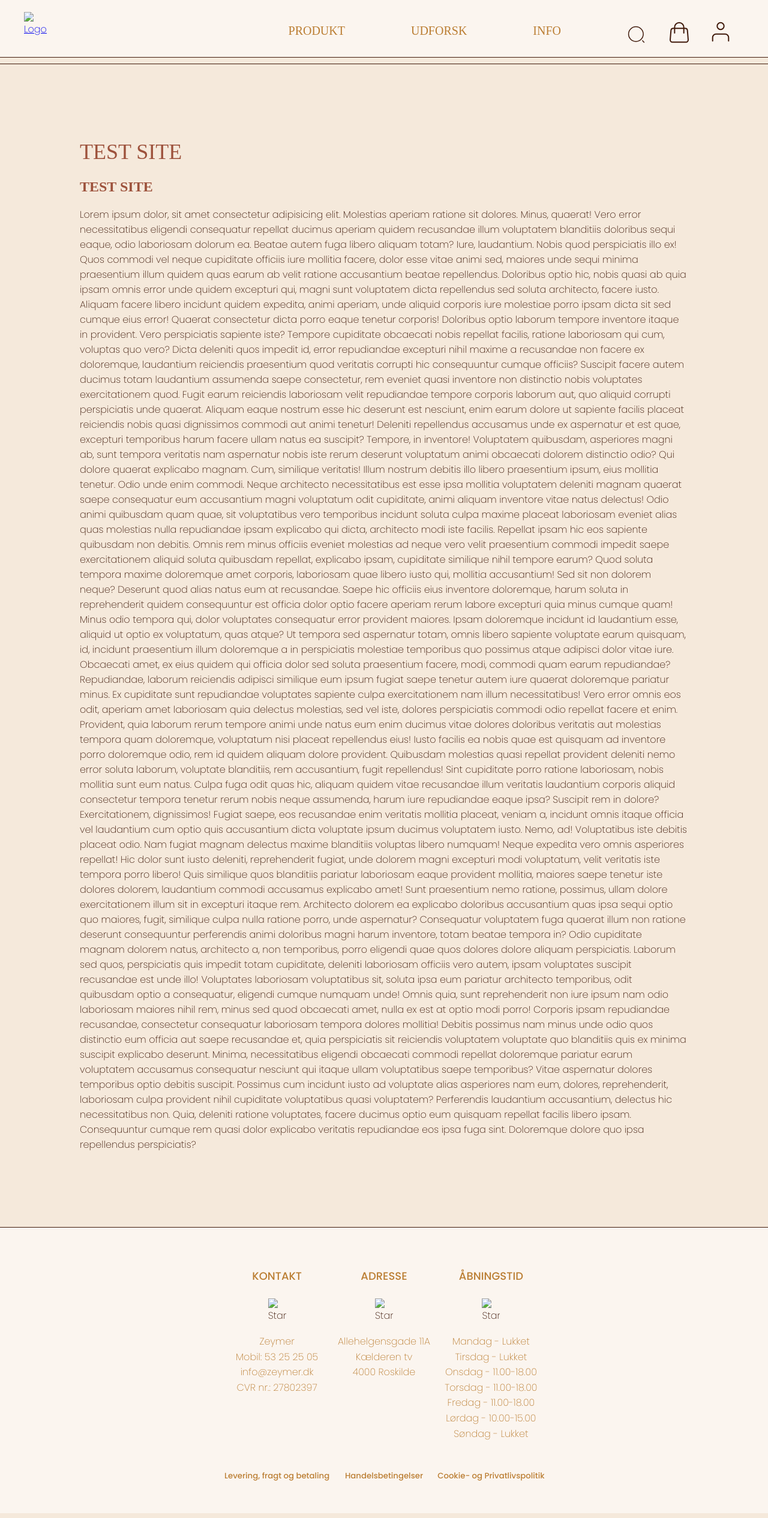
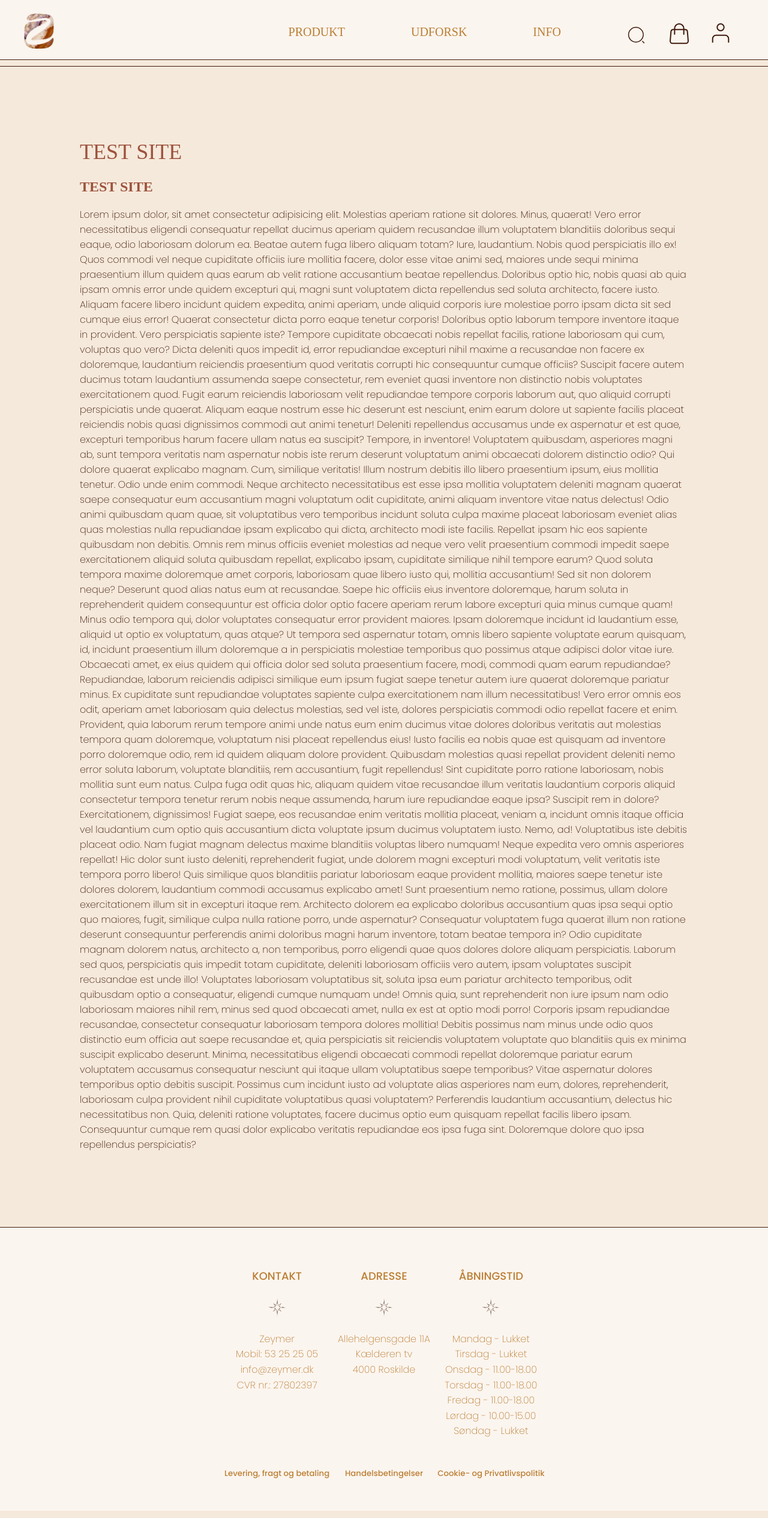
Before and after one commit to C-zino/sitet, a plain HTML site: page header.html in a window 1280 px wide. Shown: the whole page at 60% size. Drawn offline with Linux system fonts and the light colour scheme; a web font is replaced by a local one.

Commit message:
First publish

```diff
--- a/header.html
+++ b/header.html
@@ -29,9 +29,9 @@
                 </svg>
               </a>
               <ul class="dropdown-menu">
-                <li><a href="../site/produkt.html">PRODUKT</a></li>
-                <li><a href="../site/udforsk.html">UDFORSK</a></li>
-                <li><a href="../site/info.html">INFO</a></li>
+                <li><a href="produkt.html">PRODUKT</a></li>
+                <li><a href="udforsk.html">UDFORSK</a></li>
+                <li><a href="info.html">INFO</a></li>
               </ul>
             </li>
 
@@ -58,7 +58,7 @@
 
           <li class="logo">
             <a href="index.html">
-              <img src="../virksomhedssite_zeymer/img/logo.webp" alt="Logo" />
+              <img src="img/logo.webp" alt="Logo" />
             </a>
           </li>
 
@@ -106,16 +106,12 @@
         </section>
         <section class="nav-container-web">
           <a href="index.html">
-            <img
-              class="logo"
-              src="../virksomhedssite_zeymer/img/logo.webp"
-              alt="Logo"
-            />
+            <img class="logo" src="img/logo.webp" alt="Logo" />
           </a>
           <ul class="nav-links">
-            <li><a href="../site/produkt.html">PRODUKT</a></li>
-            <li><a href="../site/udforsk.html">UDFORSK</a></li>
-            <li><a href="../site/info.html">INFO</a></li>
+            <li><a href="produkt.html">PRODUKT</a></li>
+            <li><a href="udforsk.html">UDFORSK</a></li>
+            <li><a href="info.html">INFO</a></li>
             <li class="search">
               <a href="#">
                 <svg
@@ -300,11 +296,7 @@
       <div class="grid1-1-1">
         <div class="contact">
           <h4>KONTAKT</h4>
-          <img
-            class="star"
-            src="../virksomhedssite_zeymer/img/star.webp"
-            alt="Star"
-          />
+          <img class="star" src="img/star.webp" alt="Star" />
           <p>Zeymer</p>
           <p>Mobil: 53 25 25 05</p>
           <p>info@zeymer.dk</p>
@@ -312,11 +304,7 @@
         </div>
         <div class="adress">
           <h4>ADRESSE</h4>
-          <img
-            class="star"
-            src="../virksomhedssite_zeymer/img/star.webp"
-            alt="Star"
-          />
+          <img class="star" src="img/star.webp" alt="Star" />
           <p>Allehelgensgade 11A</p>
           <p>Kælderen tv</p>
           <p>4000 Roskilde</p>
@@ -324,11 +312,7 @@
 
         <div class="hours">
           <h4>ÅBNINGSTID</h4>
-          <img
-            class="star"
-            src="../virksomhedssite_zeymer/img/star.webp"
-            alt="Star"
-          />
+          <img class="star" src="img/star.webp" alt="Star" />
           <p>Mandag - Lukket</p>
           <p>Tirsdag - Lukket</p>
           <p>Onsdag - 11.00-18.00</p>
@@ -348,6 +332,6 @@
         </div>
       </div>
     </footer>
-    <script src="../virksomhedssite_zeymer/js/main.js"></script>
+    <script src="js/main.js"></script>
   </body>
 </html>
```
